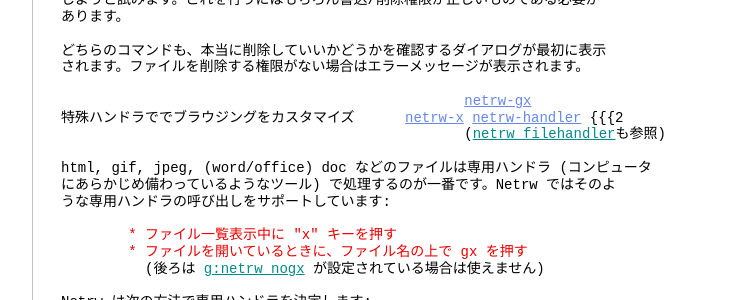
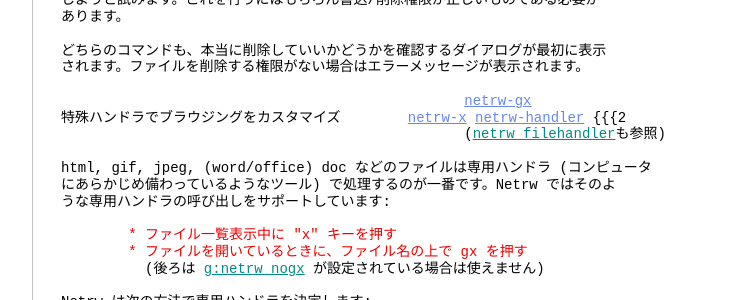
Before and after one commit to vim-jp/vimdoc-ja, a Jekyll site: the page built from pi_netrw.html, in a window 1280 px wide and 900 px high, scrolled down 24211 px. Shown: the part 150-450 px from the top of the window, without its empty margins (340-1070 px from the left). Built offline with Jekyll 4.4.1, drawn with Linux system fonts in a browser that asks for light colours; nearby versions of some CDN libraries; comment, search, counter and statistics services are not loaded.

Commit message:
Generated by Travis JOB 3292.1
https://travis-ci.org/vim-jp/vimdoc-ja-working/builds/701130739

```diff
--- a/pi_netrw.html
+++ b/pi_netrw.html
@@ -1447,7 +1447,7 @@ netrw (と vim) が起動されていない間、履歴を保持します。デ
 されます。ファイルを削除する権限がない場合はエラーメッセージが表示されます。<br>
 <br>
 &nbsp;&nbsp;&nbsp;&nbsp;&nbsp;&nbsp;&nbsp;&nbsp;&nbsp;&nbsp;&nbsp;&nbsp;&nbsp;&nbsp;&nbsp;&nbsp;&nbsp;&nbsp;&nbsp;&nbsp;&nbsp;&nbsp;&nbsp;&nbsp;&nbsp;&nbsp;&nbsp;&nbsp;&nbsp;&nbsp;&nbsp;&nbsp;&nbsp;&nbsp;&nbsp;&nbsp;&nbsp;&nbsp;&nbsp;&nbsp;&nbsp;&nbsp;&nbsp;&nbsp;&nbsp;&nbsp;&nbsp;&nbsp;<a class="Constant" href="pi_netrw.html#netrw-gx" name="netrw-gx">netrw-gx</a><br>
-特殊ハンドラででブラウジングをカスタマイズ&nbsp;&nbsp;&nbsp;&nbsp;&nbsp;&nbsp;<a class="Constant" href="pi_netrw.html#netrw-x" name="netrw-x">netrw-x</a>&nbsp;<a class="Constant" href="pi_netrw.html#netrw-handler" name="netrw-handler">netrw-handler</a>&nbsp;{{ "{{{" }}2<br>
+特殊ハンドラでブラウジングをカスタマイズ&nbsp;&nbsp;&nbsp;&nbsp;&nbsp;&nbsp;&nbsp;&nbsp;<a class="Constant" href="pi_netrw.html#netrw-x" name="netrw-x">netrw-x</a>&nbsp;<a class="Constant" href="pi_netrw.html#netrw-handler" name="netrw-handler">netrw-handler</a>&nbsp;{{ "{{{" }}2<br>
 &nbsp;&nbsp;&nbsp;&nbsp;&nbsp;&nbsp;&nbsp;&nbsp;&nbsp;&nbsp;&nbsp;&nbsp;&nbsp;&nbsp;&nbsp;&nbsp;&nbsp;&nbsp;&nbsp;&nbsp;&nbsp;&nbsp;&nbsp;&nbsp;&nbsp;&nbsp;&nbsp;&nbsp;&nbsp;&nbsp;&nbsp;&nbsp;&nbsp;&nbsp;&nbsp;&nbsp;&nbsp;&nbsp;&nbsp;&nbsp;&nbsp;&nbsp;&nbsp;&nbsp;&nbsp;&nbsp;&nbsp;&nbsp;(<a class="Identifier" href="pi_netrw.html#netrw_filehandler">netrw_filehandler</a>も参照)<br>
 <br>
 html, gif, jpeg, (word/office) doc などのファイルは専用ハンドラ (コンピュータ<br>
```
